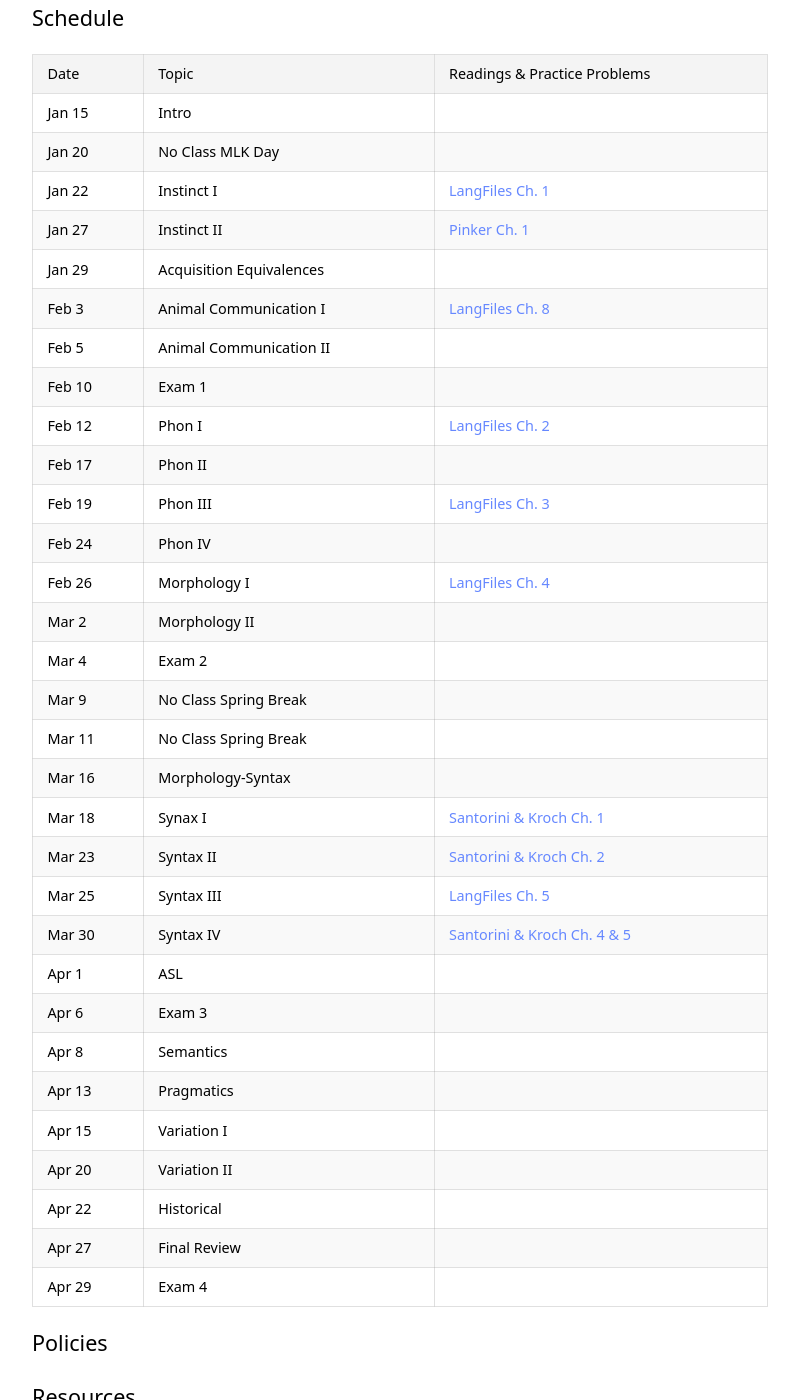
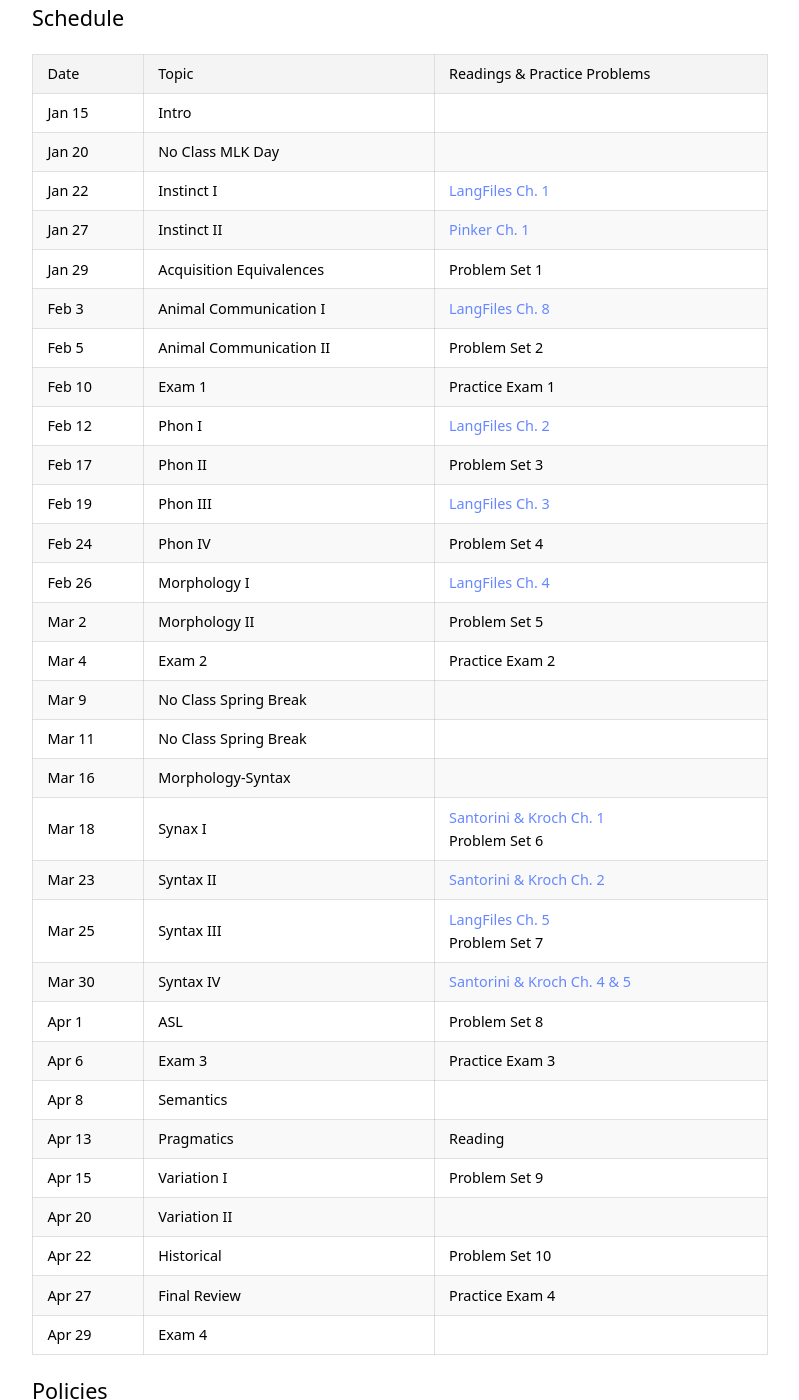
Before and after one commit to kschuler/ling001, a Jekyll site: the page built from ling001/index.md, in a window 1280 px wide and 1400 px high, scrolled down 741 px. Shown: the whole window, without its empty margins (240-1039 px from the left). Built offline with Jekyll 4.4.1, drawn with Linux system fonts in a browser that asks for light colours.

Commit message:
Update index.md

```diff
--- a/ling001/index.md
+++ b/ling001/index.md
@@ -30,32 +30,32 @@ Jan 15 |  Intro |
 Jan 20  | **No Class MLK Day** |
 Jan 22 | Instinct I | [LangFiles Ch. 1]()
 Jan 27  | Instinct II | [Pinker Ch. 1]()
-Jan 29 | Acquisition Equivalences |
+Jan 29 | Acquisition Equivalences | Problem Set 1
 Feb 3 | Animal Communication I  | [LangFiles Ch. 8]()
-Feb 5 | Animal Communication II |
-Feb 10 | **Exam 1** |
+Feb 5 | Animal Communication II | Problem Set 2
+Feb 10 | **Exam 1** | Practice Exam 1
 Feb 12 | Phon I |  [LangFiles Ch. 2]()
-Feb 17 | Phon II |
+Feb 17 | Phon II | Problem Set 3
 Feb 19 | Phon III | [LangFiles Ch. 3]()
-Feb 24 | Phon IV |
+Feb 24 | Phon IV | Problem Set 4
 Feb 26 | Morphology I | [LangFiles Ch. 4]()
-Mar 2 | Morphology II |
-Mar 4 | **Exam 2** |
+Mar 2 | Morphology II | Problem Set 5
+Mar 4 | **Exam 2** | Practice Exam 2
 Mar 9 | **No Class Spring Break** |
 Mar 11 | **No Class Spring Break**
 Mar 16 | Morphology-Syntax |
-Mar 18 | Synax I | [Santorini & Kroch Ch. 1]()
+Mar 18 | Synax I | [Santorini & Kroch Ch. 1]()<br> Problem Set 6
 Mar 23 | Syntax II |  [Santorini & Kroch Ch. 2]()
-Mar 25 | Syntax III | [LangFiles Ch. 5]()
+Mar 25 | Syntax III | [LangFiles Ch. 5]()<br> Problem Set 7
 Mar 30 | Syntax IV | [Santorini & Kroch Ch. 4 & 5]()
-Apr 1 | ASL |
-Apr 6 | **Exam 3** |
+Apr 1 | ASL | Problem Set 8
+Apr 6 | **Exam 3** | Practice Exam 3
 Apr 8 | Semantics |
-Apr 13 | Pragmatics |
-Apr 15 |  Variation I |
+Apr 13 | Pragmatics | Reading
+Apr 15 |  Variation I | Problem Set 9
 Apr 20 | Variation II |
-Apr 22 | Historical |
-Apr 27 | Final Review |
+Apr 22 | Historical |  Problem Set 10
+Apr 27 | Final Review | Practice Exam 4
 Apr 29 | **Exam 4** |
 
 ## Policies
```
